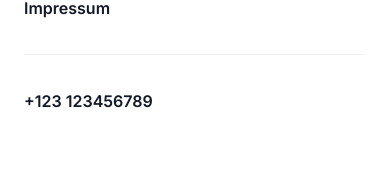
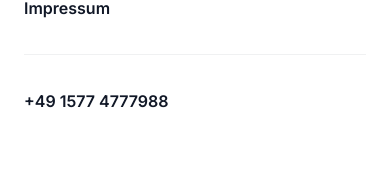
Before and after one commit to DevBerkcan/Air.Clean.Setec, a Next.js app: page /privacy-policy in a window 390 px wide. Both pictures are taken after a click on the button "Öffne Menü". Shown: the part 320-493 px from the top of the page. Built offline with nearby package versions, Linux system fonts and the light colour scheme.

Commit message:
Fix feedbacks Fix wrong phone number Make the hero sectiion background centered Change about text

```diff
--- a/src/components/AboutSection.tsx
+++ b/src/components/AboutSection.tsx
@@ -9,7 +9,12 @@ const AboutSection: any = () => {
 
         <div className="mx-auto max-w-2xl">
           <p className="mt-6 text-lg leading-8 text-gray-600">
-         Reinigung genau so, wie du es dir wünscht. Ob Praxis oder Bürogebäude, unser professionelles Team reinigt jedes Objekt streifenfrei.
+            Reinigung genau so, wie du es dir wünscht. Ob Praxis oder Bürogebäude, unser professionelles Team reinigt jedes Objekt streifenfrei.
+            <br /><br />
+            Ein wichtiger, aber spontaner Termin steht an und Konferenzräume sind nicht hergerichtet? Nach einer vollen Praxis bedarf es einer intensiven spezial Reinigung? Für AK alles kein Problem.
+            Unser flexibles Team erfüllt jeden deiner Wünsche, egal zu welcher Uhrzeit, Spontanität ist unsere Spezialität.
+            <br /><br />
+            Bei uns gilt: Fairness, Flexibilität, Gründlichkeit, Sauberkeit und ein hohes Maß an Servicequalität durch kurze Kommunikationswege.
           </p>
         </div>
 
--- a/src/components/Header.tsx
+++ b/src/components/Header.tsx
@@ -92,7 +92,7 @@ const Header: any = ({ scrollEffect }: any) => {
                 <a
                   href="#"
                   className="-mx-3 block rounded-lg py-2.5 px-3 text-base font-semibold leading-6 text-gray-900 hover:bg-gray-400/10">
-                  +123 123456789
+                  +49 1577 4777988
                 </a>
               </div>
             </div>
--- a/src/components/HeroSection.tsx
+++ b/src/components/HeroSection.tsx
@@ -3,7 +3,7 @@ import Header from "./Header"
 const HeroSection: any = () => {
 
   return (
-    <section className="relative px-6 lg:px-8 pt-20 bg-[url('/hero-background.jpg')] bg-fixed bg-cover" id="home">
+    <section className="relative px-6 lg:px-8 pt-20 bg-[url('/hero-background.jpg')] bg-fixed bg-cover bg-center" id="home">
 
       <div className="bg-black bg-opacity-60 absolute top-0 left-0 w-full h-full z-10"></div>
 
```
